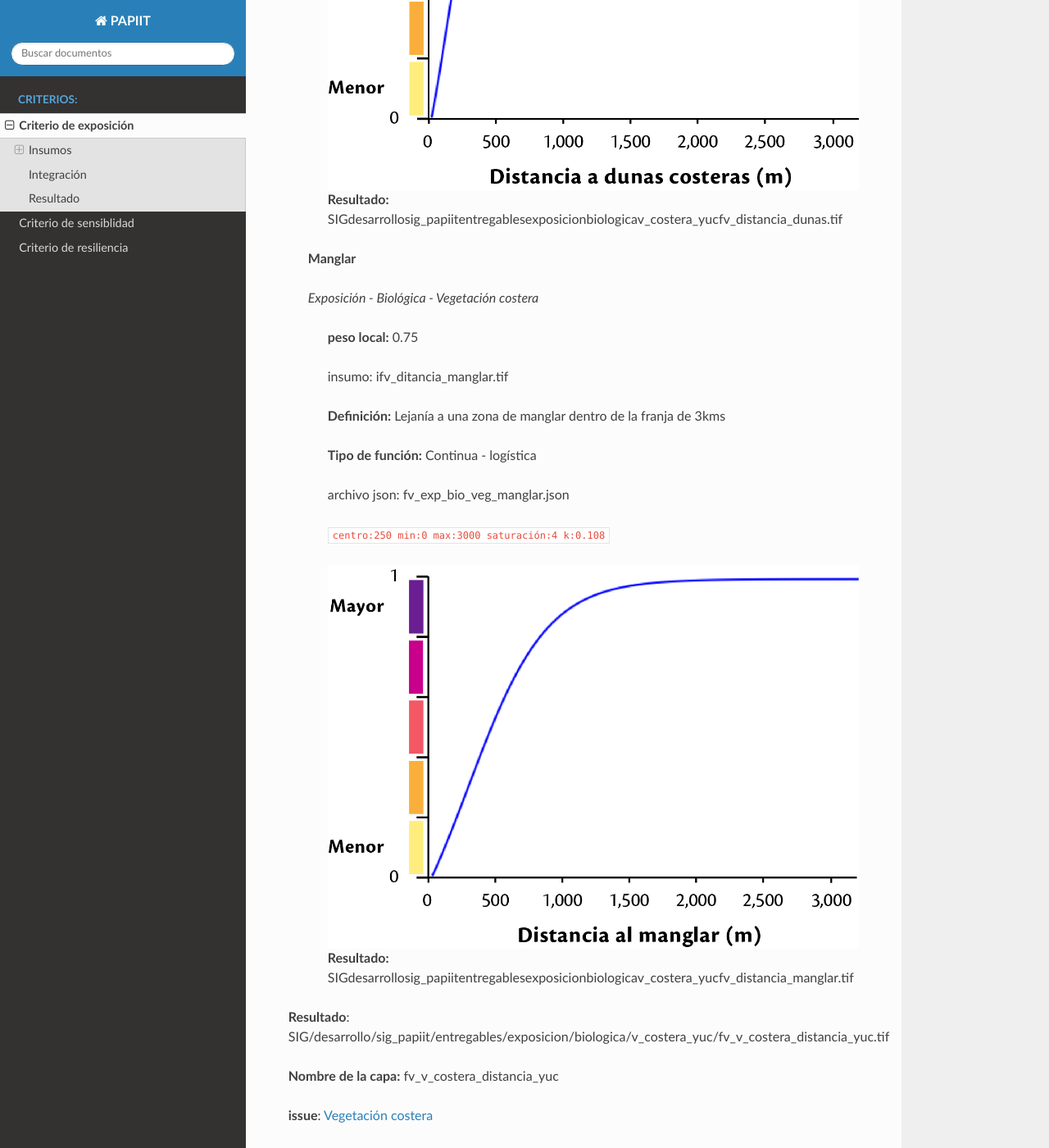
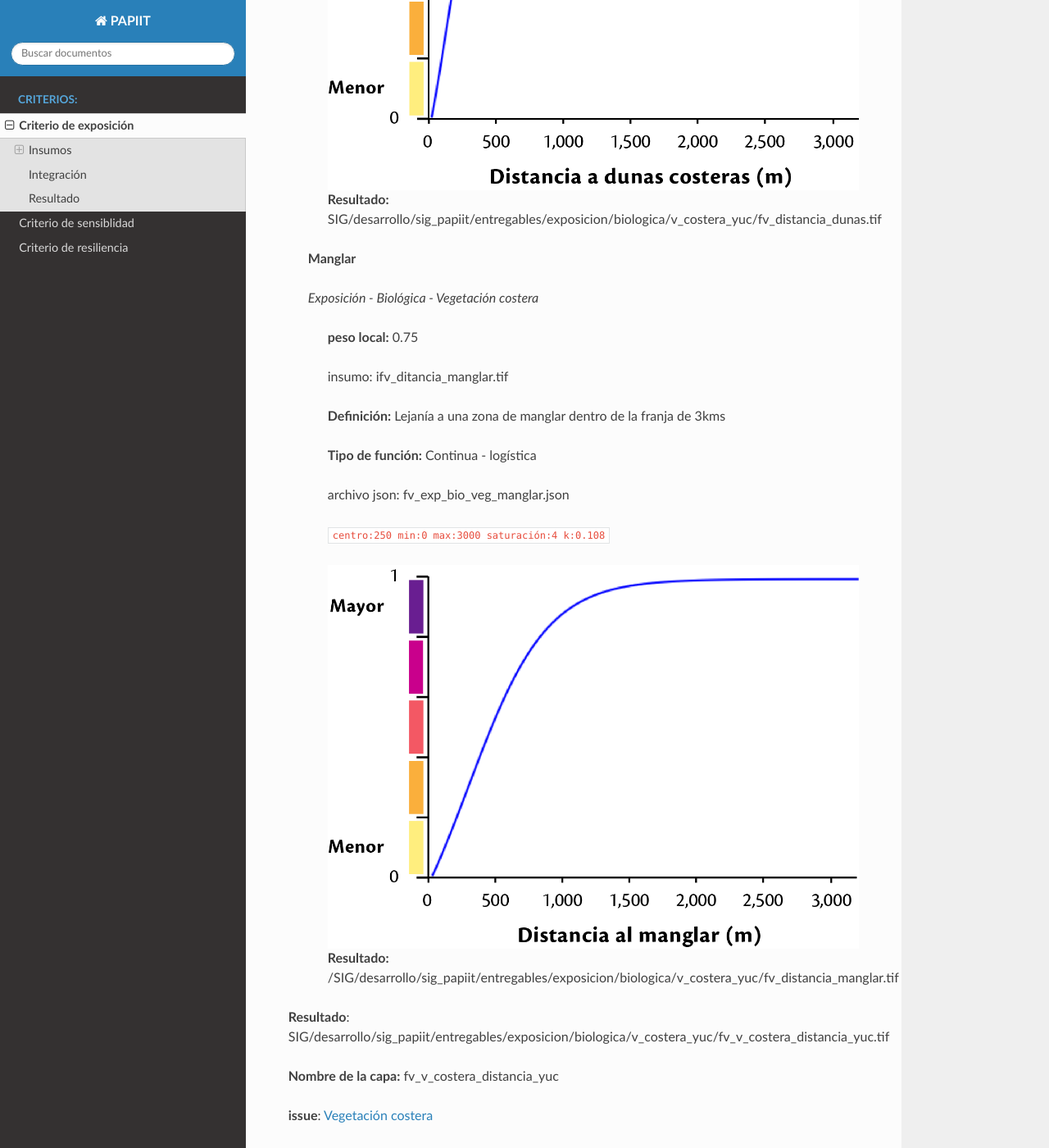
Before and after one commit to vichdzgeo/espejos-lancis, a Sphinx documentation site: the page built from docs/source/exposicion.rst, in a window 1280 px wide and 1400 px high, scrolled down 3141 px. Shown: the whole window at 82% size. Built offline with Sphinx 7.4.7 and the Read the Docs theme 2.0.0, drawn with Linux system fonts in a browser that asks for light colours; some of the changed text lies outside the part shown.

Commit message:
cambios exposicion

```diff
--- a/docs/source/exposicion.rst
+++ b/docs/source/exposicion.rst
@@ -98,7 +98,7 @@ Insumos
 
         .. image:: ../recursos/fv/fv_c_exp_dunas_costeras.png
 
-        **Resultado:**  SIG\desarrollo\sig_papiit\entregables\exposicion\biologica\v_costera_yuc\fv_distancia_dunas.tif
+        **Resultado:**  SIG/desarrollo/sig_papiit/entregables/exposicion/biologica/v_costera_yuc/fv_distancia_dunas.tif
 
     **Manglar**
 
@@ -123,7 +123,7 @@ Insumos
 
         .. imagen:: ../recursos/fv/fv_c_exp_manglar.png
 
-        **Resultado:** \SIG\desarrollo\sig_papiit\entregables\exposicion\biologica\v_costera_yuc\fv_distancia_manglar.tif
+        **Resultado:** /SIG/desarrollo/sig_papiit/entregables/exposicion/biologica/v_costera_yuc/fv_distancia_manglar.tif
 
 
 **Resultado**: SIG/desarrollo/sig_papiit/entregables/exposicion/biologica/v_costera_yuc/fv_v_costera_distancia_yuc.tif
@@ -224,7 +224,7 @@ Los insumos de exposición - física se integran en una capa de la siguiente for
 
 exp_fisica = fv_distancia_playa * 0.13 + fv_elevacion * 0.87
 
-**Resultado:** SIG\desarrollo\sig_papiit\entregables\exposicion\salida\exp_fisica.tif
+**Resultado:** SIG/desarrollo/sig_papiit/entregables/exposicion/salida/exp_fisica.tif
 
 
 Integración
@@ -238,7 +238,7 @@ exposición = exp_biologica * 0.50 + exp_fisica * 0.50
 Resultado
 ***********
 
-SIG\desarrollo\sig_papiit\entregables\exposicion\salida\exposicion.tif
+SIG/desarrollo/sig_papiit/entregables/exposicion/salida/exposicion.tif
 
 
 
```
Also changed, not shown: other parts of docs/source/exposicion.rst (+4 -4 lines), 5 other files.
